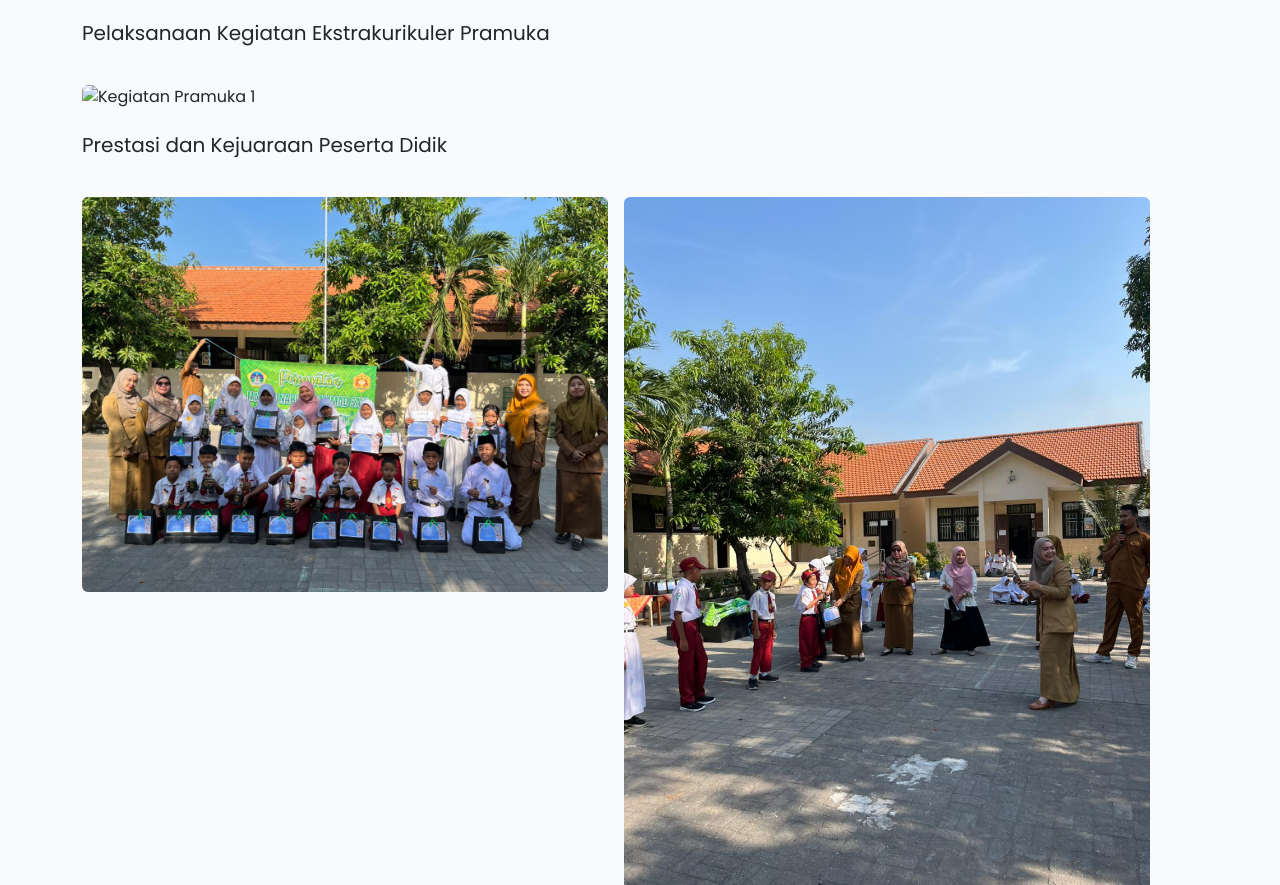
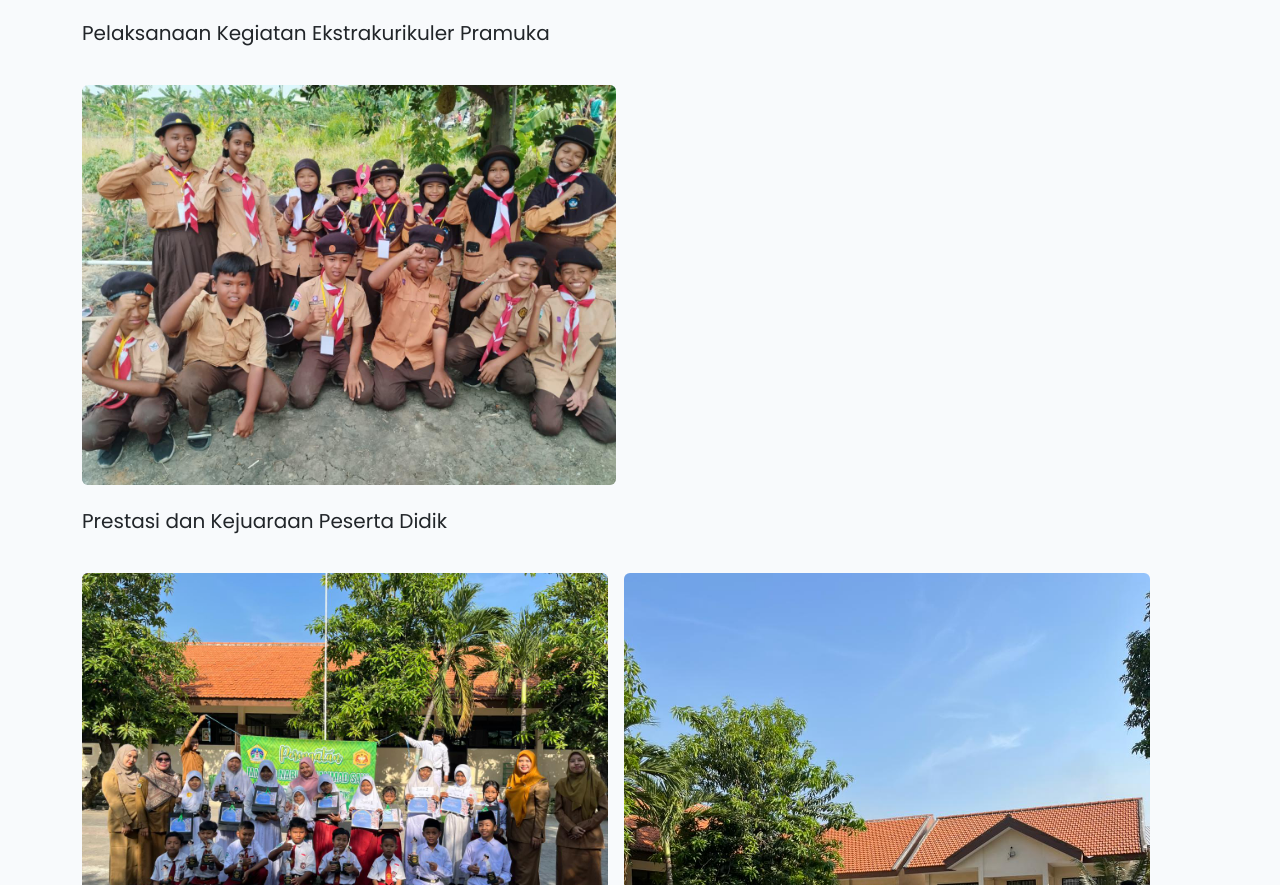
Before and after one commit to SDNEGERI150GRESIK/upt-sd-negeri-150-gresik, a plain HTML site: page index.html in a window 1280 px wide. Shown: the part 4184-5069 px from the top of the page. Drawn offline with nearby package versions, Linux system fonts and the light colour scheme.

Commit message:
Update index.html

```diff
--- a/index.html
+++ b/index.html
@@ -181,7 +181,7 @@
 <h5 class="mt-4">Pelaksanaan Kegiatan Ekstrakurikuler Pramuka</h5>
 <div class="row g-3">
   <div class="col-md-6">
-    <img src="img/pramuka1.jpg" class="img-fluid rounded" alt="Kegiatan Pramuka 1">
+    <img src="img/pramuka.jpg" class="img-fluid rounded" alt="Kegiatan Pramuka 1">
   </div>
 
 <h5 class="mt-4">Prestasi dan Kejuaraan Peserta Didik</h5>
```
